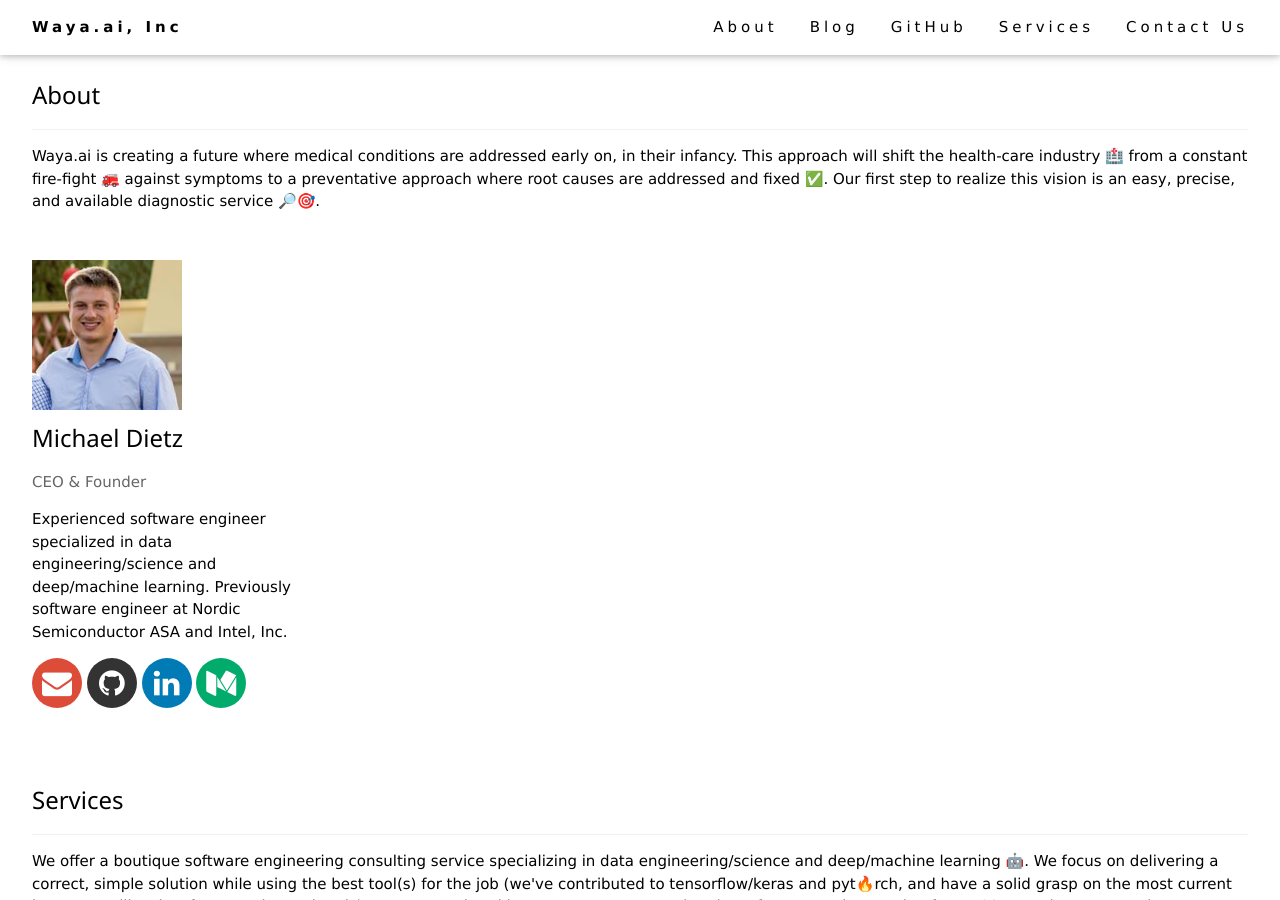
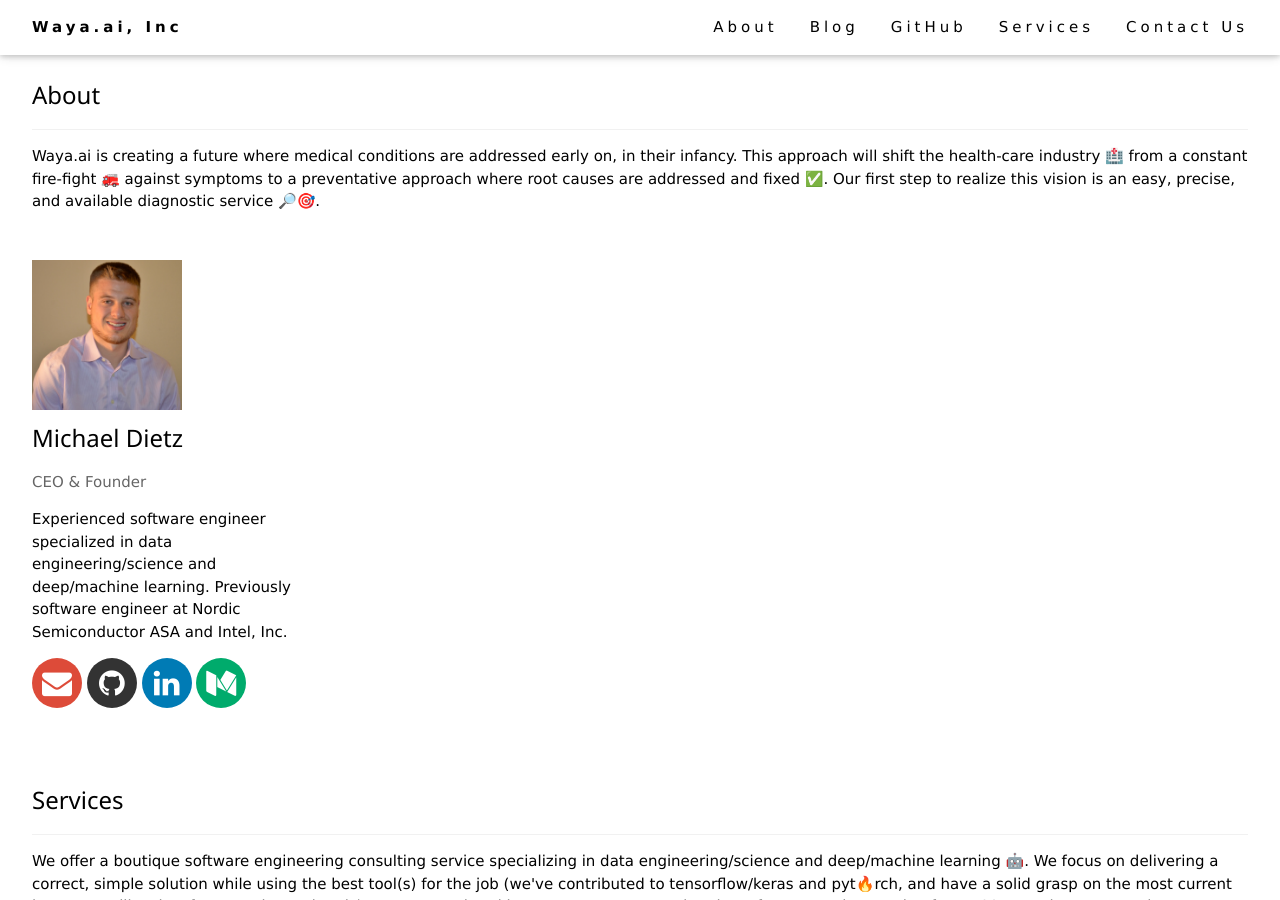
Before and after one commit to wayaai/Waya.ai, a Jekyll site: the page built from README.md, in a window 1280 px wide and 900 px high, scrolled down 492 px. Built offline with Jekyll 4.4.1, drawn with Linux system fonts in a browser that asks for light colours; our own code applies the rules of GitHub Pages for plain Markdown files.

Commit message:
update my pic

```diff
--- a/_layouts/default.html
+++ b/_layouts/default.html
@@ -93,7 +93,7 @@
 
       <div class="w3-row-padding">
         <div class="w3-col l3 m6 w3-margin-bottom">
-          <img src="https://github.com/wayaai/Waya.ai/raw/master/resources/usab_pic_michael_dietz.png" alt="Mike" width="150" height="150">
+          <img src="https://github.com/wayaai/Waya.ai/raw/master/resources/toptal_profile_pic.png" alt="Mike" width="150" height="150">
           <h3>Michael Dietz</h3>
           <p class="w3-opacity">CEO & Founder</p>
           <p>Experienced software engineer specialized in data engineering/science and deep/machine learning.
```
